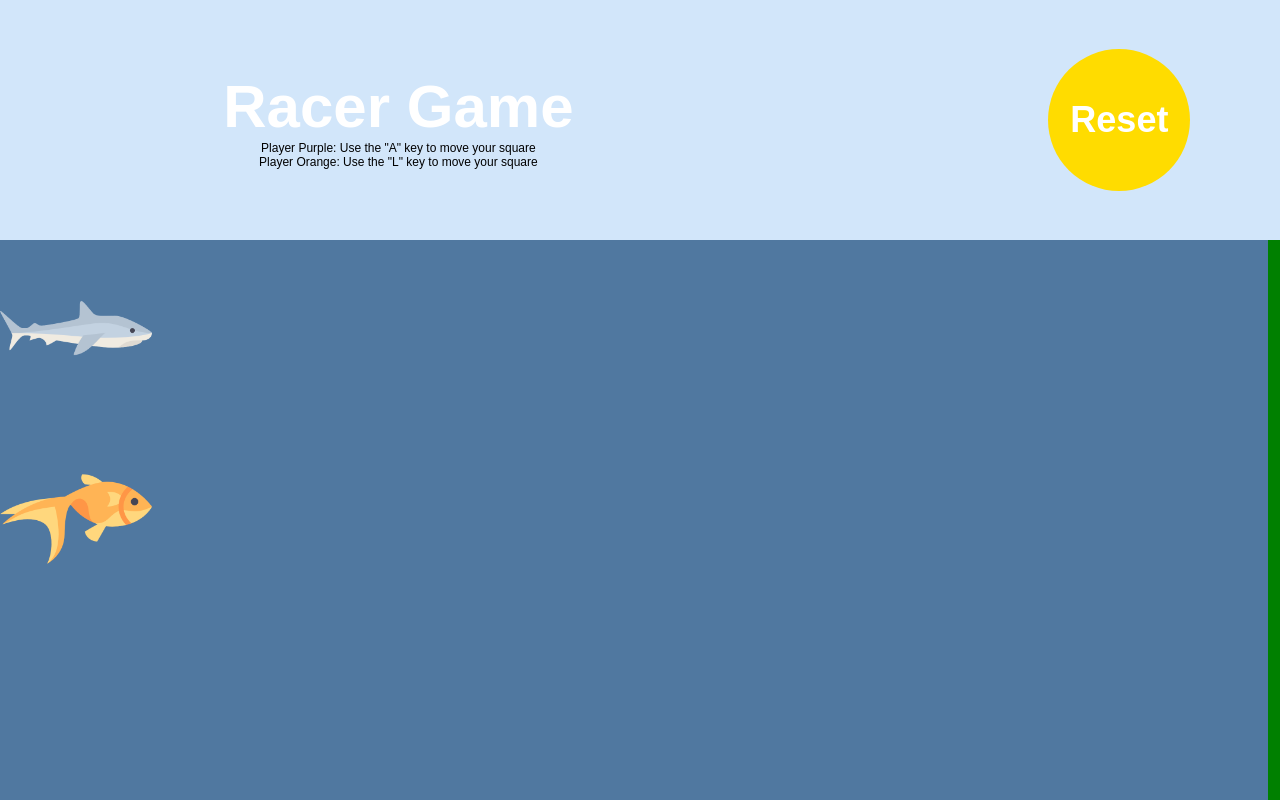
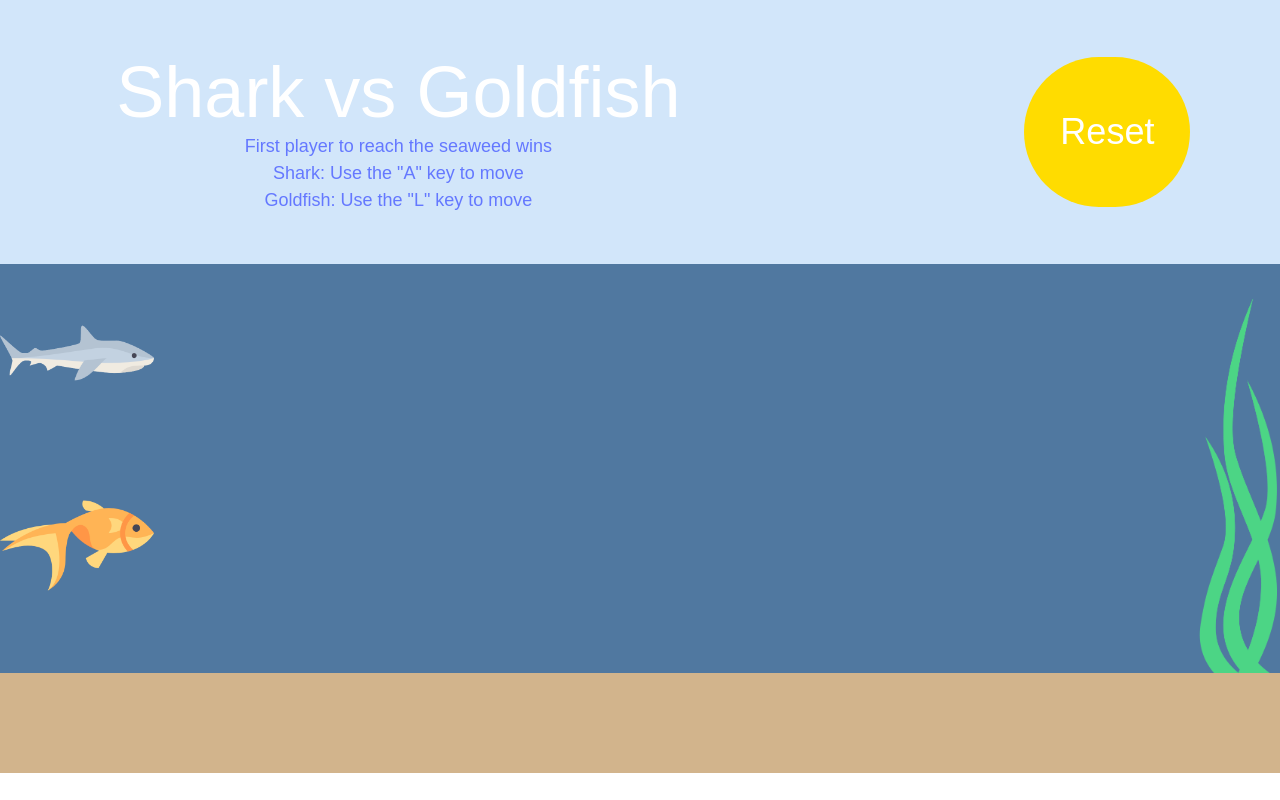
Before and after one commit to jamilaleilani/RacerGame, a plain HTML site: page index.html in a window 1280 px wide. Shown: the top 800 px of the page. Drawn offline with Linux system fonts and the light colour scheme.

Commit message:
updated styling and variable names

```diff
--- a/app.js
+++ b/app.js
@@ -1,25 +1,27 @@
 var shark = document.getElementById("shark");
 var goldfish = document.getElementById("goldfish");
 
-function carMoving(letterVal, car, color) {
-  car.style.marginLeft = "0%";
+function fishMoving(letterVal, fish, fishType) {
+  fish.style.marginLeft = "0%";
   document.addEventListener('keydown', function(whichKey) {
-    var carMarginLeft = parseInt(car.style.marginLeft, 10);
-    if (whichKey.keyCode === letterVal && carMarginLeft < 90) {
-      car.style.marginLeft = carMarginLeft + 1 + "%";
-    } else if (carMarginLeft >= 90 && document.querySelector("h1").innerHTML == "Racer Game") {
-      document.querySelector("h1").innerHTML = color +" Wins!";
+    var fishMarginLeft = parseInt(fish.style.marginLeft, 10);
+    if (whichKey.keyCode === letterVal && fishMarginLeft < 85) {
+      fish.style.marginLeft = fishMarginLeft + 1 + "%";
+    } else if (fishMarginLeft >= 85 && document.querySelector("h1").innerHTML == "Shark vs Goldfish") {
+      document.querySelector("h1").style.color = "magenta";
+      document.querySelector("h1").innerHTML = fishType +" wins!";
     }
   })
 }
 
-carMoving(65, shark, "Shark");
-carMoving(76, goldfish, "Goldfish");
+fishMoving(65, shark, "SHARK");
+fishMoving(76, goldfish, "GOLDFISH");
 
 
 document.querySelector('h2').addEventListener('click', function() {
   console.log("reset")
   shark.style.marginLeft = "0%";
   goldfish.style.marginLeft = "0%";
-  document.querySelector("h1").innerHTML = "Racer Game";
+  document.querySelector("h1").style.color = "white";
+  document.querySelector("h1").innerHTML = "Shark vs Goldfish";
 })
--- a/index.html
+++ b/index.html
@@ -10,9 +10,10 @@
 
 <header>
   <section>
-    <h1>Racer Game</h1>
-    <p>Player Purple: Use the "A" key to move your square</p>
-    <p>Player Orange: Use the "L" key to move your square</p>
+    <h1>Shark vs Goldfish</h1>
+    <p>First player to reach the seaweed wins</p>
+    <p>Shark: Use the "A" key to move</p>
+    <p>Goldfish: Use the "L" key to move</p>
   </section>
   <h2>Reset</h2>
 </header>
--- a/style.css
+++ b/style.css
@@ -2,14 +2,18 @@
   font-size: 12px;
   margin: 0;
   padding: 0;
-  font-family: sans-serif;
+  font-family: futura, sans-serif;
+  font-weight: normal;
+  font-size: 12px;
 }
 
 main {
-  border-right: 1em solid green;
   padding: 1em 0;
   background-color: rgb(80,120,160);
-  height: 100em;
+  background-image: url("png/seaweed.png");
+  background-repeat: no-repeat;
+  background-size: 6.5%;
+  background-position: bottom 0 right 0;
 }
 
 header {
@@ -18,7 +22,7 @@ header {
   flex-direction: row;
   align-items: center;
   padding: 3em;
-  height: 14em;
+  height: 16em;
 }
 
 section {
@@ -29,28 +33,37 @@ section {
 }
 h1 {
   color: white;
-  font-size: 5em;
+  font-size: 6em;
   display: inline-block;
+}
+
+p {
+  line-height: 1.5em;
+  font-size: 1.5em;
+  color: rgb(100,120,255);
 }
 
 h2 {
   text-decoration: none;
   font-size: 3em;
-  padding: 50px 22px;
+  padding: 1.5em 1em;
   color: white;
   background-color: rgb(255, 220, 0);
-  text-align: center;
   border-radius: 3em;
-  display: inline-block;
-  position: fixed;
+  position: absolute;
   right: 7%;
 
 }
 
+footer {
+  height: 100px;
+  background-color: tan;
+  z-index: 1;
+}
+
 div {
   width: 12%;
-}
-#shark {
+  z-index: 1;
   margin-bottom: 3em;
 }
 
```
Also changed, not shown: png/seaweed.png (added).
